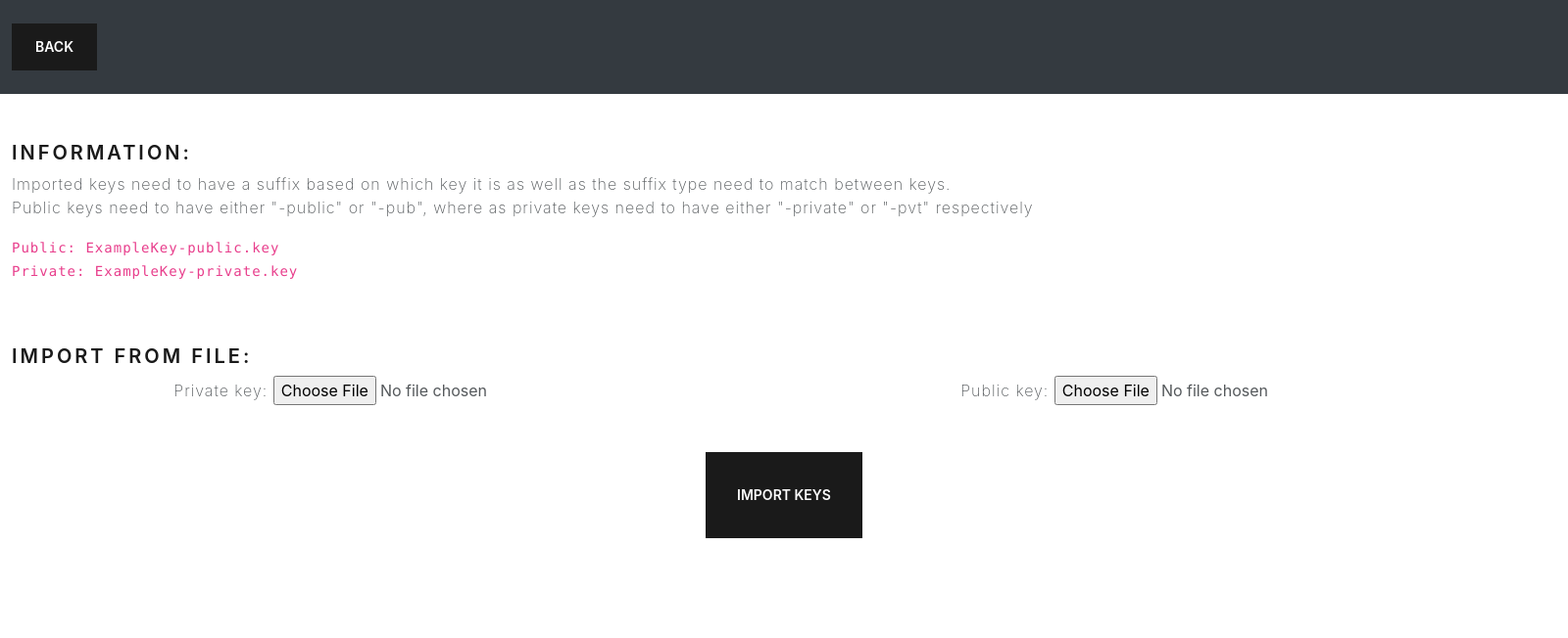
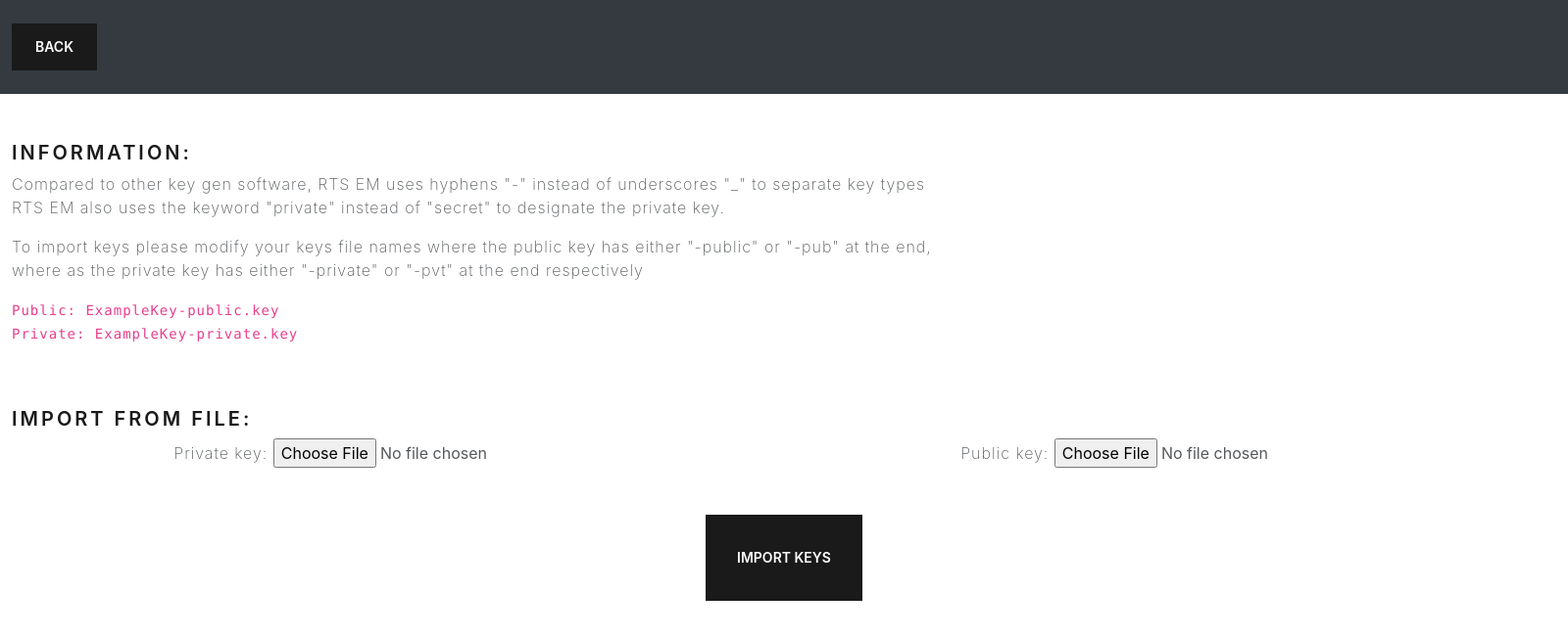
Before and after one commit to Tech-Slayers/RTS-Encryption-Manager, an Electron app: page renderer/views/import.html in a window 1600 px wide. Shown: the whole page at 98% size. Drawn offline with nearby package versions, Linux system fonts and the light colour scheme; files that its build step writes are made by us from their sources; no server answers.

Commit message:
Clarified Import Instructions

```diff
--- a/renderer/views/import.html
+++ b/renderer/views/import.html
@@ -24,7 +24,8 @@
     <div class="container-fluid">
       <h4>Information:</h4>
       <div class="row">
-        <p>Imported keys need to have a suffix based on which key it is as well as the suffix type need to match between keys.<br />Public keys need to have either "-public" or "-pub", where as private keys need to have either "-private" or "-pvt" respectively</p>
+        <p>Compared to other key gen software, RTS EM uses hyphens "-" instead of underscores "_" to separate key types<br />RTS EM also uses the keyword "private" instead of "secret" to designate the private key.</p>
+        <p>To import keys please modify your keys file names where the public key has either "-public" or "-pub" at the end,<br />where as the private key has either "-private" or "-pvt" at the end respectively</p>
       </div>
       <div class="row">
         <br />
```
